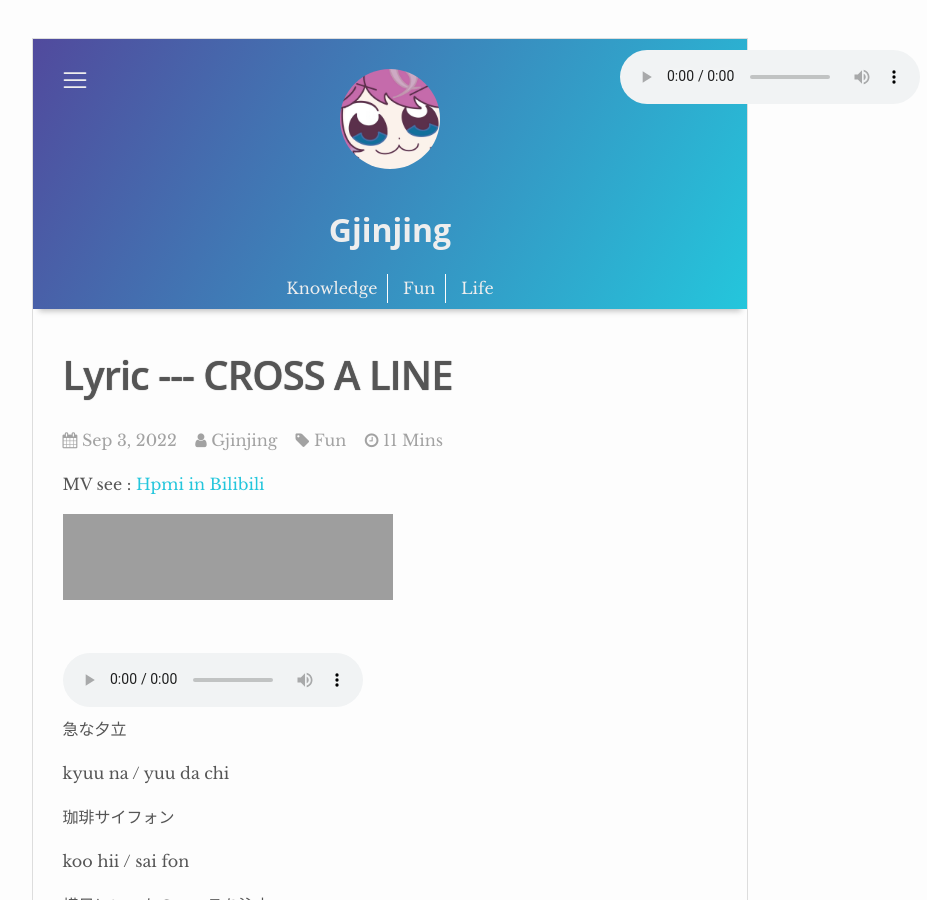
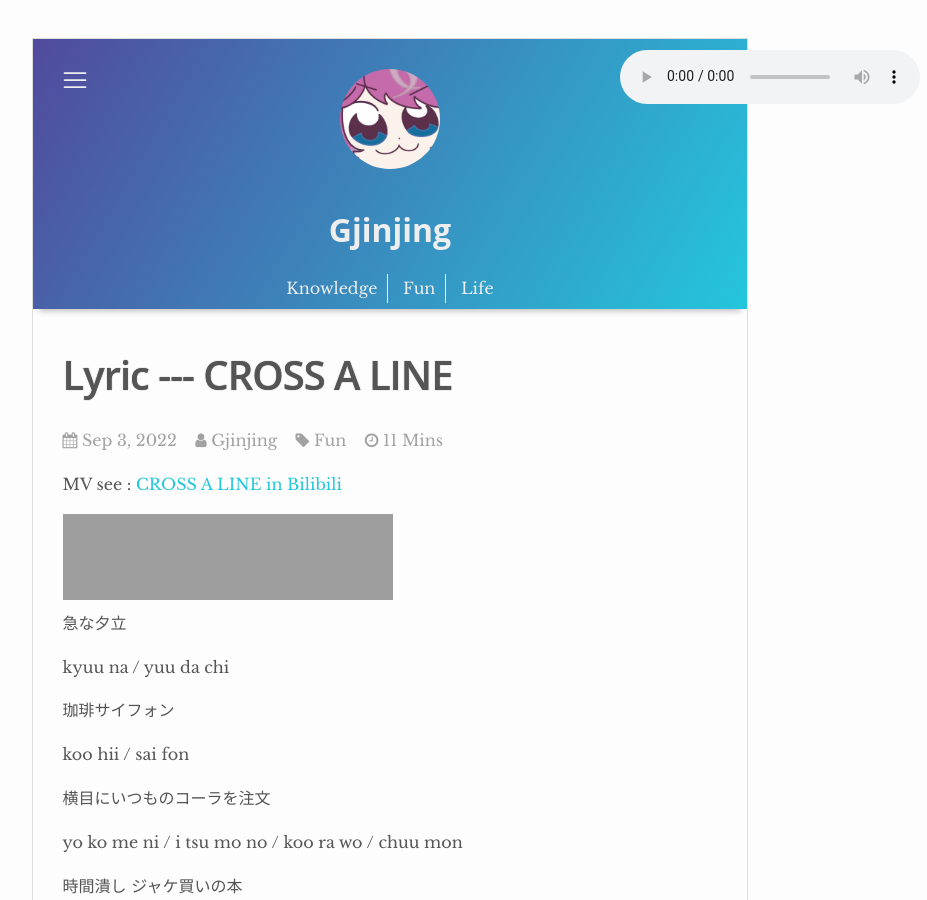
Before and after one commit to gjinjing/gjinjing.github.io, a Jekyll site: the page built from _posts/2016-09-16-fun-1.markdown, in a window 1280 px wide and 900 px high. Shown: the whole window, without its empty margins (250-1177 px from the left). Built offline with Jekyll 4.4.1, drawn with Linux system fonts in a browser that asks for light colours; nearby versions of some CDN libraries; grey boxes are pictures that could not be loaded.

Commit message:
Update 2016-09-16-fun-1.markdown

```diff
--- a/_posts/2016-09-16-fun-1.markdown
+++ b/_posts/2016-09-16-fun-1.markdown
@@ -7,15 +7,13 @@ categories: fun
 author: gjinjing
 ---
 MV see :
-<a href='https://space.bilibili.com/1652293036?spm_id_from=333.337.0.0'>Hpmi in Bilibili</a>
+<a href='https://www.bilibili.com/video/BV1VS4y1i7oF?spm_id_from=333.999.0.0&vd_source=a51542cbce7db448cbfb7d979a1adaad'>CROSS A LINE in Bilibili</a>
 
 <div style="position:fixed; top:50px; left: 870px; width: 100%; bottom: 0; border: 0 ">
 <audio src="../music/crossaline.mp3" controls id="audio" controlsList="nodownload" ></audio>
 </div>
 
 <iframe frameborder="no" border="0" marginwidth="0" marginheight="0" width=330 height=86 src="//music.163.com/outchain/player?type=3&id=2506213485&auto=1&height=66"></iframe>
-<br />
-<audio src="../music/crossaline.mp3" controls id="audio" controlsList="nodownload" ></audio>
 
 急な夕立
 
```
